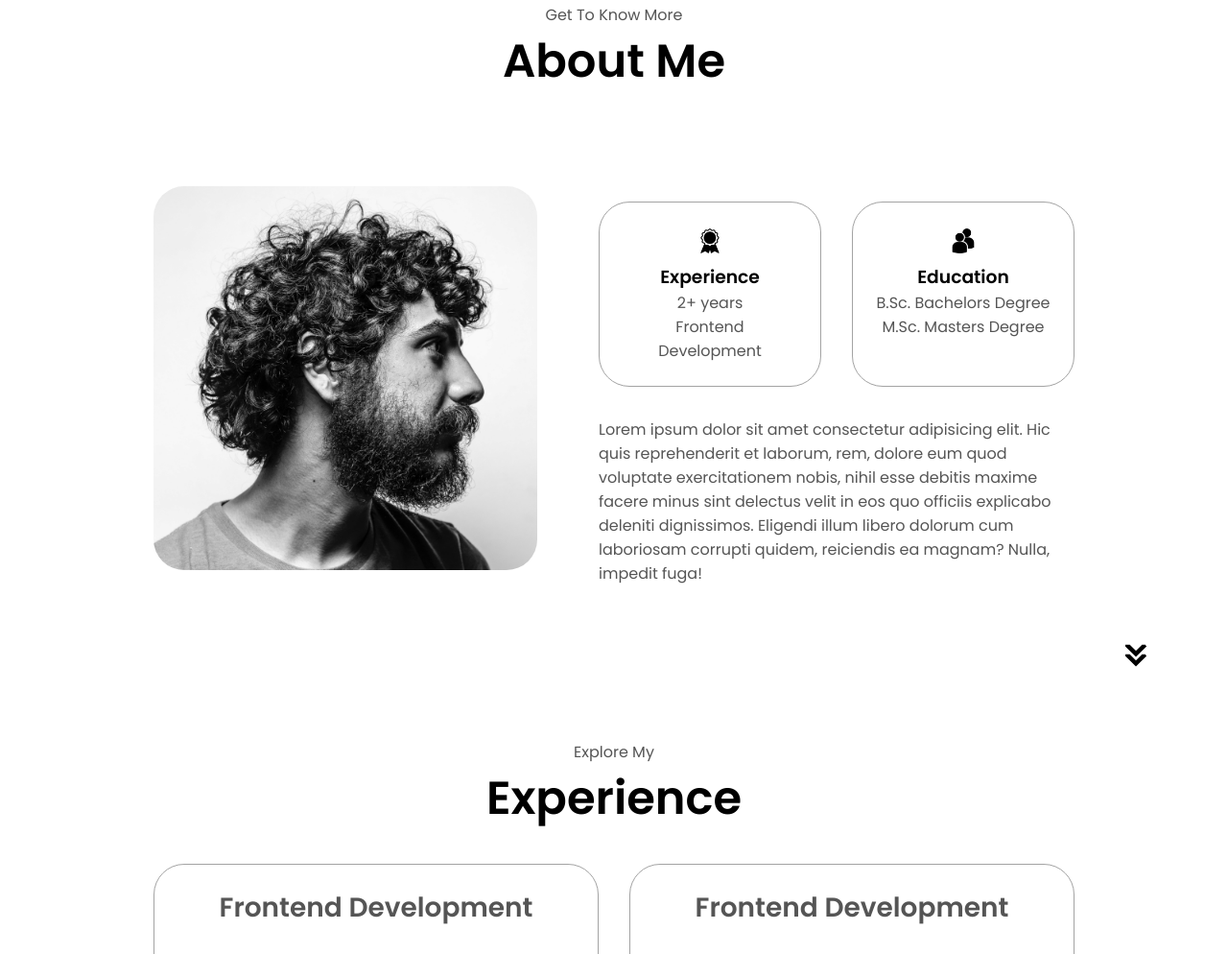
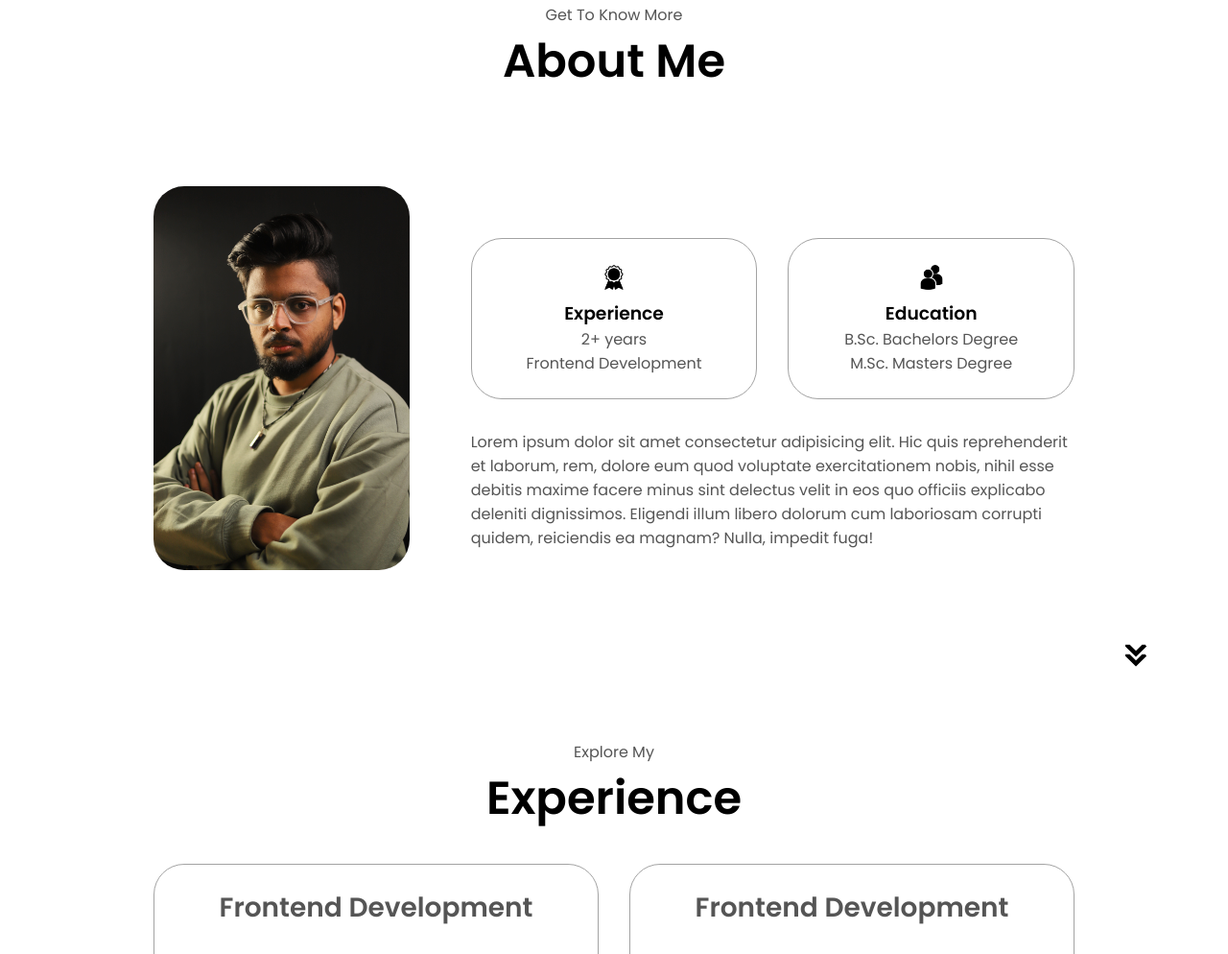
Before and after one commit to Naveen0023/My-portfolio, a plain HTML site: page index.html in a window 1280 px wide. Shown: the part 925-1919 px from the top of the page at 96% size. Drawn offline with Linux system fonts and the light colour scheme.

Commit message:
photo updated

```diff
--- a/index.html
+++ b/index.html
@@ -77,7 +77,7 @@
       <div class="section-container">
         <div class="section__pic-container">
           <img
-            src="./assets/about-pic.png"
+            src="./assets/about_pic.jpg"
             alt="Profile picture"
             class="about-pic"
           />
```
Also changed, not shown: assets/about-pic.png (deleted), assets/about_pic.jpg (added).
